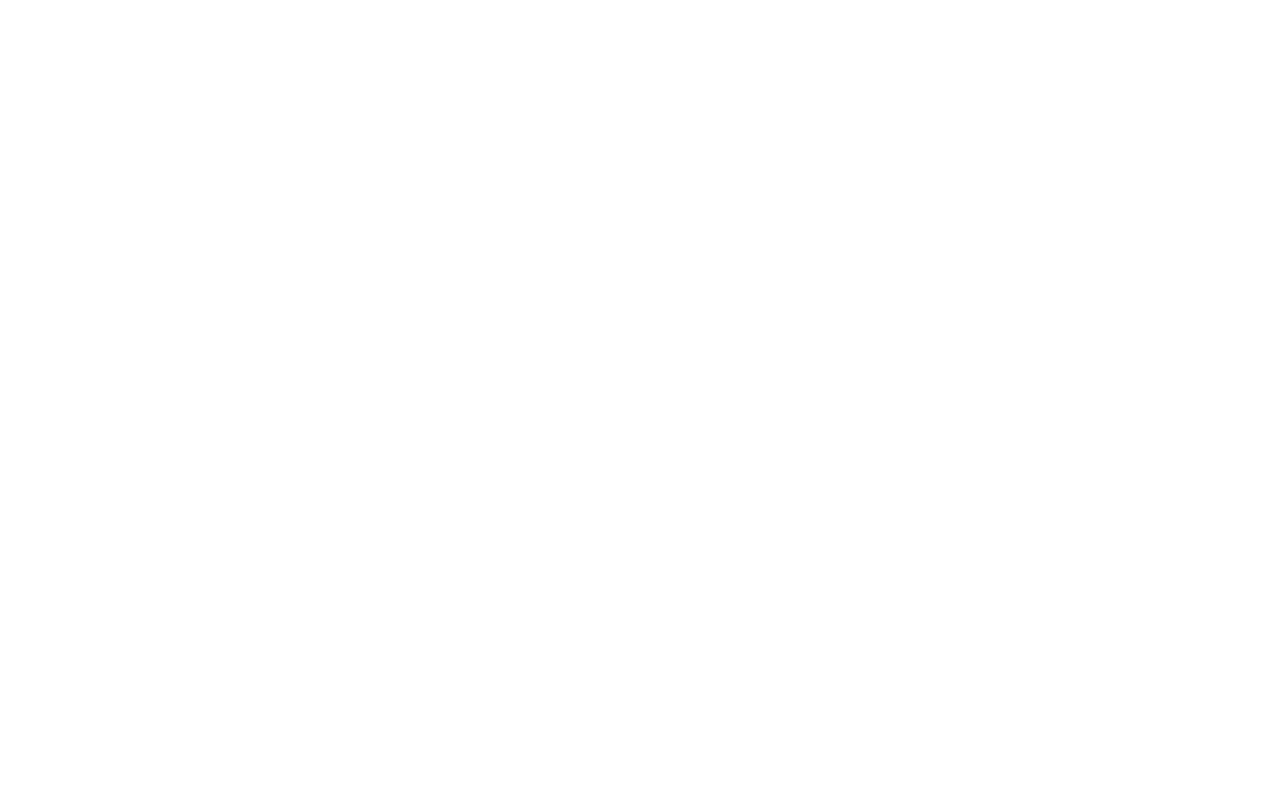
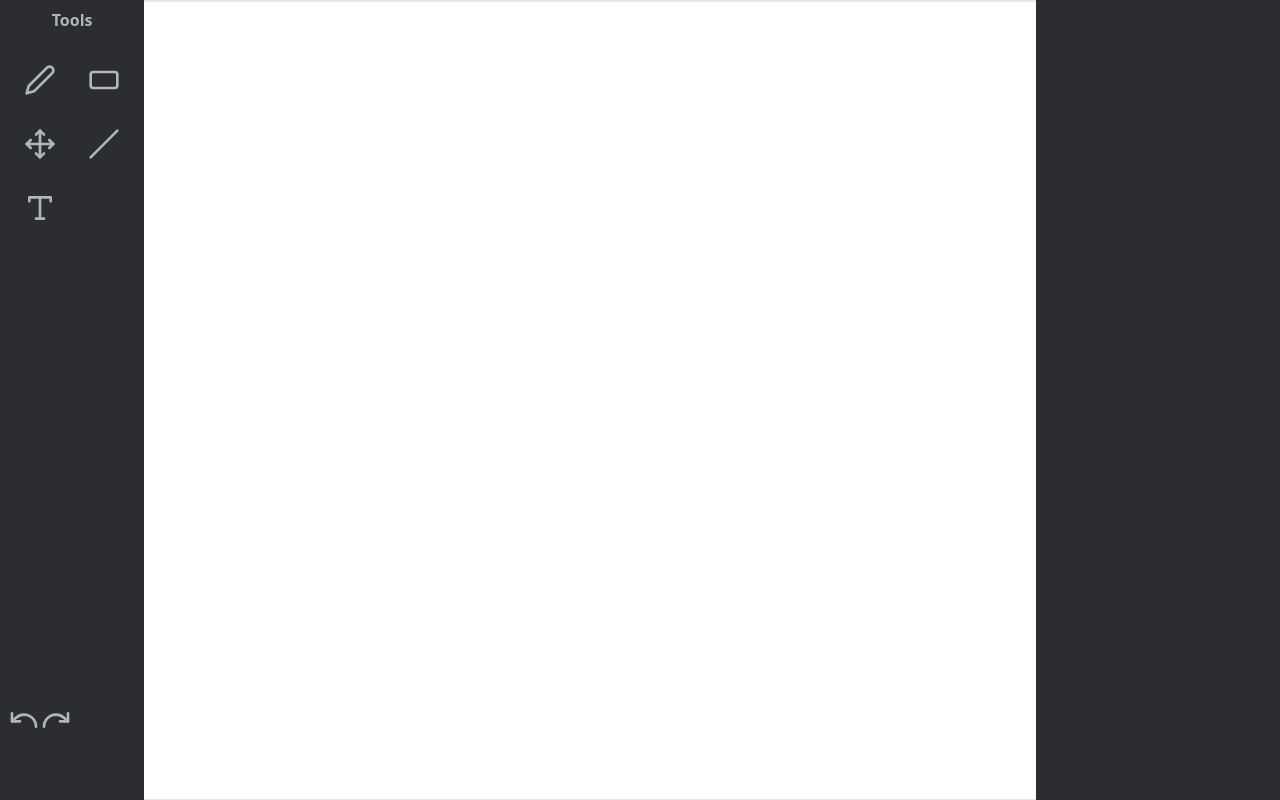
Before and after one commit to vikrant886/Anim-IT, a React (Create React App) app in the folder client/: page /prod in a window 1280 px wide. Before the commit this address had no page. Built offline with nearby package versions, Linux system fonts and the light colour scheme; a web font is replaced by a local one.

Commit message:
production page

```diff
--- a/client/src/App.js
+++ b/client/src/App.js
@@ -1,6 +1,8 @@
 import React, { useState } from "react";
 import { BrowserRouter, Route, Routes } from 'react-router-dom'
 import Home from "./components/pages/home";
+import Dash from "./components/pages/Dashboard";
+import Production from "./components/pages/prod";
 
 function App() {
   return (
@@ -12,6 +14,8 @@ function App() {
           <Route path="/register" element={<Register />}></Route> */}
 
           <Route path="/" element={<Home/>}></Route>
+          <Route path="/dash" element={<Dash/>}></Route>
+          <Route path="/prod" element={<Production/>}></Route>
         </Routes>
       </BrowserRouter>
     </>
--- a/client/src/components/Canvas/Canvas.js
+++ b/client/src/components/Canvas/Canvas.js
@@ -1,12 +1,13 @@
-import React, { useEffect, useLayoutEffect, useRef, useState } from "react";
+import React, { useContext, useEffect, useLayoutEffect, useRef, useState } from "react";
 import rough from "roughjs/bundled/rough.esm";
 import getStroke from "perfect-freehand";
+import { ProdContext } from "../context/prodContext";
 
 const generator = rough.generator();
 // const drawingAreaWidth = window.innerWidth / 2; // Define the width of the drawing area
 // const drawingAreaHeight = window.innerHeight / 2; // Define the height of the drawing area
 
-const createElement = (id, x1, y1, x2, y2, type) => {
+const createElement = (id, x1, y1, x2, y2, type, linewidth) => {
     switch (type) {
         case "line":
         case "rectangle":
@@ -16,7 +17,7 @@ const createElement = (id, x1, y1, x2, y2, type) => {
                     : generator.rectangle(x1, y1, x2 - x1, y2 - y1);
             return { id, x1, y1, x2, y2, type, roughElement };
         case "pencil":
-            return { id, type, points: [{ x: x1, y: y1 }] };
+            return { id, type, points: [{ x: x1, y: y1 }] , linewidth: linewidth};
         case "text":
             return { id, type, x1, y1, x2, y2, text: "" };
         default:
@@ -162,14 +163,17 @@ const getSvgPathFromStroke = stroke => {
     return d.join(" ");
 };
 
-const drawElement = (roughCanvas, context, element) => {
+const drawElement = (roughCanvas, context, element,linewidth) => {
     switch (element.type) {
         case "line":
         case "rectangle":
             roughCanvas.draw(element.roughElement);
             break;
         case "pencil":
-            const stroke = getSvgPathFromStroke(getStroke(element.points));
+            const stroke = getSvgPathFromStroke(getStroke(element.points, {
+                size: linewidth,
+                thinning: 0.7,
+            }));
             context.fill(new Path2D(stroke));
             break;
         case "text":
@@ -218,15 +222,23 @@ const usePressedKeys = () => {
 //   return { clientX, clientY };
 // };
 
-const Canvas = () => {
+export default function Canvas() {
     const [elements, setElements, undo, redo] = useHistory([]);
     const [action, setAction] = useState("none");
-    const [tool, setTool] = useState("rectangle");
+    // const [tool, setTool] = useState("rectangle");
+    const { tool, setTool, undocall, redocall , linewidth} = useContext(ProdContext)
     const [selectedElement, setSelectedElement] = useState(null);
     const [panOffset, setPanOffset] = React.useState({ x: 0, y: 0 });
     const [startPanMousePosition, setStartPanMousePosition] = React.useState({ x: 0, y: 0 });
     const textAreaRef = useRef();
     const pressedKeys = usePressedKeys();
+
+    useEffect(() => {
+        undo();
+    }, [undocall])
+    useEffect(() => {
+        redo()
+    }, [redocall])
 
     useEffect(() => {
         const canvas = document.getElementById("canvas");
@@ -264,7 +276,7 @@ const Canvas = () => {
 
         elements.forEach(element => {
             if (action === "writing" && selectedElement.id === element.id) return;
-            drawElement(roughCanvas, context, element);
+            drawElement(roughCanvas, context, element,linewidth);
         });
         context.restore();
     }, [elements, action, selectedElement, panOffset]);
@@ -310,13 +322,14 @@ const Canvas = () => {
         }
     }, [action, selectedElement]);
 
-    const updateElement = (id, x1, y1, x2, y2, type, options) => {
+    const updateElement = (id, x1, y1, x2, y2, type, options,linewidth) => {
         const elementsCopy = [...elements];
-
+        // console.log({x1,y1,x2,y2})
+        // x2=x2-75;
         switch (type) {
             case "line":
             case "rectangle":
-                elementsCopy[id] = createElement(id, x1, y1, x2, y2, type);
+                elementsCopy[id] = createElement(id, x1, y1, x2, y2, type,linewidth);
                 break;
             case "pencil":
                 elementsCopy[id].points = [...elementsCopy[id].points, { x: x2, y: y2 }];
@@ -328,7 +341,7 @@ const Canvas = () => {
                     .measureText(options.text).width;
                 const textHeight = 24;
                 elementsCopy[id] = {
-                    ...createElement(id, x1, y1, x1 + textWidth, y1 + textHeight, type),
+                    ...createElement(id, x1, y1, x1 + textWidth, y1 + textHeight, type,linewidth),
                     text: options.text
                 };
                 break;
@@ -340,8 +353,10 @@ const Canvas = () => {
     };
 
     const getMouseCoordinates = event => {
-        const clientX = event.clientX - panOffset.x;
-        const clientY = event.clientY - panOffset.y;
+        let clientX = event.clientX - panOffset.x;
+        let clientY = event.clientY - panOffset.y;
+        clientX = clientX - 180;
+        clientY = clientY - 70
         return { clientX, clientY };
     };
 
@@ -383,7 +398,8 @@ const Canvas = () => {
             }
         } else {
             const id = elements.length;
-            const element = createElement(id, clientX, clientY, clientX, clientY, tool);
+            console.log(elements)
+            const element = createElement(id, clientX, clientY, clientX, clientY, tool,linewidth);
             setElements(prevState => [...prevState, element]);
             setSelectedElement(element);
 
@@ -417,7 +433,7 @@ const Canvas = () => {
         if (action === "drawing") {
             const index = elements.length - 1;
             const { x1, y1 } = elements[index];
-            updateElement(index, x1, y1, clientX, clientY, tool);
+            updateElement(index, x1, y1, clientX, clientY, tool,linewidth);
         } else if (action === "moving") {
             if (selectedElement.type === "pencil") {
                 const newPoints = selectedElement.points.map((_, index) => ({
@@ -437,12 +453,12 @@ const Canvas = () => {
                 const newX1 = clientX - offsetX;
                 const newY1 = clientY - offsetY;
                 const options = type === "text" ? { text: selectedElement.text } : {};
-                updateElement(id, newX1, newY1, newX1 + width, newY1 + height, type, options);
+                updateElement(id, newX1, newY1, newX1 + width, newY1 + height, type, options,linewidth);
             }
         } else if (action === "resizing") {
             const { id, type, position, ...coordinates } = selectedElement;
             const { x1, y1, x2, y2 } = resizedCoordinates(clientX, clientY, position, coordinates);
-            updateElement(id, x1, y1, x2, y2, type);
+            updateElement(id, x1, y1, x2, y2, type,linewidth);
         }
     };
 
@@ -482,12 +498,12 @@ const Canvas = () => {
         const { id, x1, y1, type } = selectedElement;
         setAction("none");
         setSelectedElement(null);
-        updateElement(id, x1, y1, null, null, type, { text: event.target.value });
+        updateElement(id, x1, y1, null, null, type, { text: event.target.value },linewidth);
     };
 
     return (
-        <div id="maindiv" className="MainBox">
-            <div style={{ position: "fixed", zIndex: 2 }}>
+        <div id="maindiv" className="bg-white" >
+            {/* <div style={{ position: "fixed", zIndex: 2 }}>
                 <input
                     type="radio"
                     id="selection"
@@ -517,7 +533,7 @@ const Canvas = () => {
             <div style={{ position: "fixed", zIndex: 2, bottom: 0, padding: 10 }}>
                 <button onClick={undo}>Undo</button>
                 <button onClick={redo}>Redo</button>
-            </div>
+            </div> */}
             {action === "writing" ? (
                 <textarea
                     ref={textAreaRef}
@@ -539,15 +555,15 @@ const Canvas = () => {
                     }}
                 />
             ) : null}
-            <div style={{ width: 800, height: 600, overflow: "auto", position: "relative" }}>
+            <div className="border rounded-lg border-2px" style={{ width: 1400, height: 800, overflow: "hidden", position: "relative" }}>
                 <canvas
                     id="canvas"
-                    width={window.innerWidth / 2} // Set your desired width here
-                    height={window.innerHeight / 2} // Set your desired height here
+                    width={window.innerWidth} // Set your desired width here
+                    height={window.innerHeight} // Set your desired height here
                     onMouseDown={handleMouseDown}
                     onMouseMove={handleMouseMove}
                     onMouseUp={handleMouseUp}
-                    style={{ position: "absolute", zIndex: 1, border: "2px solid black" }}
+                    className="border-2px rounded-2xl border"
                 >
                     Canvas
                 </canvas>
@@ -555,5 +571,3 @@ const Canvas = () => {
         </div>
     );
 };
-
-export default Canvas;
--- /dev/null
+++ b/client/src/components/context/prodContext.jsx
@@ -0,0 +1,3 @@
+import { createContext } from "react";
+
+export const ProdContext = createContext("");
--- /dev/null
+++ b/client/src/components/pages/Dashboard.jsx
@@ -0,0 +1,14 @@
+import React from "react";
+import { useNavigate } from "react-router-dom";
+
+export default function Dash(){
+    const navigate = useNavigate();
+    const handlenewfile=()=>{
+        navigate("/prod")
+    }
+    return (
+        <div className="flex justify-center items-center">
+            <button className="w-12 h-12" onClick={handlenewfile}> go to production</button>
+        </div>
+    )
+}
--- /dev/null
+++ b/client/src/components/pages/prod.jsx
@@ -0,0 +1,32 @@
+import React, { useState } from "react";
+import { ProdContext } from "../context/prodContext";
+import Lprod from "../prod-component/left-prod";
+import Mprod from "../prod-component/mid-prod";
+import Rprod from "../prod-component/right-prod";
+
+export default function Production() {
+    const [tool, setTool] = useState("selection");
+    const [undocall, setUndocall] = useState(false);
+    const [redocall, setRedocall] = useState(false);
+    const [linewidth, setLinewidth] = useState(32);
+    return (
+        <div className="flex flex-row overflow-hidden w-screen h-screen">
+            <ProdContext.Provider
+                value={{
+                    tool,
+                    setTool,
+                    undocall,
+                    setRedocall,
+                    setUndocall,
+                    redocall,
+                    linewidth,
+                    setLinewidth,
+                }}
+            >
+                <Lprod />
+                <Mprod />
+                <Rprod />
+            </ProdContext.Provider>
+        </div>
+    )
+}
--- /dev/null
+++ b/client/src/components/prod-component/left-prod.jsx
@@ -0,0 +1,23 @@
+import React, { useContext } from "react";
+import { Pen, RectangleHorizontal, Move, Slash, Type ,Undo, Redo} from "lucide-react";
+import { ProdContext } from "../context/prodContext";
+
+export default function Lprod() {
+    const { setTool, undocall , redocall  ,setUndocall  , setRedocall  } = useContext(ProdContext)
+    return (
+        <div className=" w-[200px] bg-second p-2 flex items-center gap-8 flex-col">
+            <p className="text-text-one font-bold">Tools</p>
+            <div className="grid grid-cols-2 grid-rows-10 gap-8">
+                <Pen className="text-text-one hover:text-text-two size-8" onClick={() => { setTool("pencil") }} />
+                <RectangleHorizontal className="text-text-one hover:text-text-two size-8" onClick={() => { setTool("rectangle") }} />
+                <Move className="text-text-one  hover:text-text-two size-8" onClick={() => { setTool("selection") }} />
+                <Slash className="text-text-one  hover:text-text-two size-8" onClick={() => { setTool("line") }} />
+                <Type className="text-text-one  hover:text-text-two size-8" onClick={() => { setTool("text") }} />
+            </div>
+            <div className="w-full flex flex-row">
+                <Undo className="text-text-one hover:text-text-two size-8" onClick={()=>{setUndocall(!undocall)}}/>
+                <Redo className="text-text-one hover:text-text-two size-8" onClick={()=>{setRedocall(!redocall)}}/>
+            </div>
+        </div>
+    )
+}
--- /dev/null
+++ b/client/src/components/prod-component/mid-prod.jsx
@@ -0,0 +1,13 @@
+import React, { useContext } from "react";
+import { ProdContext } from "../context/prodContext";
+import Canvas from "../Canvas/Canvas";
+
+export default function Mprod(){
+    const {tool,setTool} = useContext(ProdContext)
+    console.log(tool,"mid")
+    return(
+        <div className="w-full bg-[#1e1f22] h-full overflow-hidden flex justify-center items-center">
+            <Canvas/>
+        </div>
+    )
+}
--- /dev/null
+++ b/client/src/components/prod-component/right-prod.jsx
@@ -0,0 +1,24 @@
+import React, { useContext } from "react";
+import { ProdContext } from "../context/prodContext";
+
+export default function Rprod(){
+    const {tool,linewidth, setLinewidth} = useContext(ProdContext)
+    console.log(tool)
+    return(
+        <div className=" w-[350px] bg-second text-white">
+            {
+                tool === "pencil" ?(
+                    <div>
+                        <input className="text-black" type="text" onChange={(e)=>{setLinewidth(parseInt(e.target.value))}} />
+                    </div>
+                ) : (
+                    tool === "rectangle" ? (
+                        <div>
+                            this is rect
+                        </div>
+                    ) : null
+                )
+            }
+        </div>
+    )
+}
```
Also changed, not shown: client/src/components/login.jsx (+16 -2 lines), client/src/components/pages/home.jsx (+7 -2 lines), client/tailwind.config.js (+14 -1 lines).
